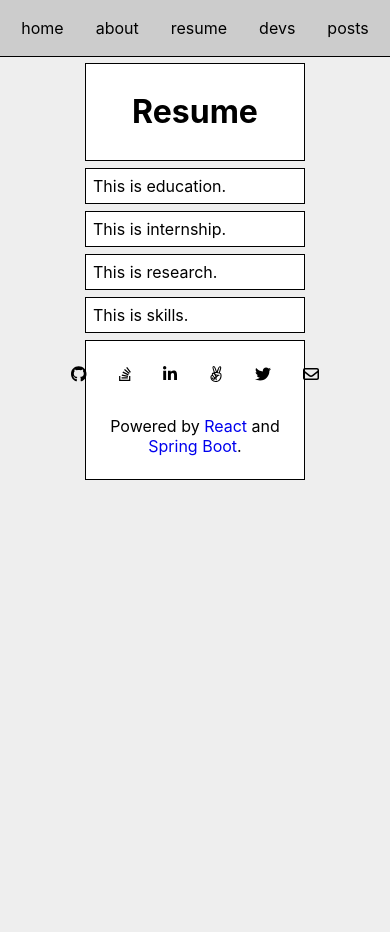
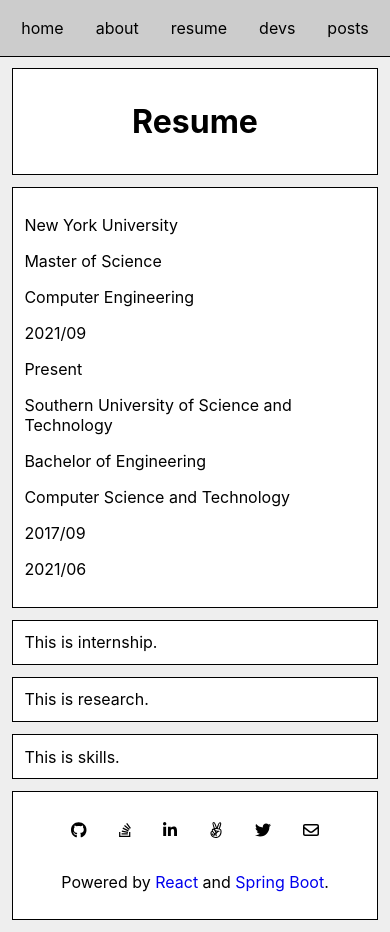
Before and after one commit to Alan052918/mysite-web, a React (Create React App) app: page /resume in a window 390 px wide. Before the commit the page ends 900 px from the top, so only its background shows below. Built offline with nearby package versions, Linux system fonts and the light colour scheme.

Commit message:
Make main-components responsive to media queries

```diff
--- a/src/components/resume/Education.tsx
+++ b/src/components/resume/Education.tsx
@@ -1,11 +1,11 @@
-import React from "react";
+import degrees from "../../data/resume/degrees";
 
 interface DegreeProps {
   school: string;
   degree: string;
   major: string;
-  start_year: string;
-  end_year: string;
+  start_time: string;
+  end_time: string;
 }
 
 const Degree = (props: DegreeProps) => (
@@ -13,39 +13,23 @@ const Degree = (props: DegreeProps) => (
     <p>{props.school}</p>
     <p>{props.degree}</p>
     <p>{props.major}</p>
-    <p>{props.start_year}</p>
-    <p>{props.end_year}</p>
+    <p>{props.start_time}</p>
+    <p>{props.end_time}</p>
   </div>
 );
 
-class Education extends React.Component {
-  renderDegree(
-    school: string,
-    degree: string,
-    major: string,
-    start_year: string,
-    end_year: string
-  ) {
-    return (
+const Education = () => (
+  <div className="education main-component">
+    {degrees.map((d) => (
       <Degree
-        school={school}
-        degree={degree}
-        major={major}
-        start_year={start_year}
-        end_year={end_year}
+        school={d.school}
+        degree={d.degree}
+        major={d.major}
+        start_time={d.start_time}
+        end_time={d.end_time}
       />
-    );
-  }
-
-  render() {
-    return (
-      <div className="education main-component">
-        This is education.
-        {/*{this.renderDegree("", "", "", "", "")}*/}
-        {/*{this.renderDegree("", "", "", "", "")}*/}
-      </div>
-    );
-  }
-}
+    ))}
+  </div>
+);
 
 export default Education;
--- /dev/null
+++ b/src/data/resume/degrees.ts
@@ -0,0 +1,18 @@
+const degrees = [
+    {
+        school: "New York University",
+        degree: "Master of Science",
+        major: "Computer Engineering",
+        start_time: "2021/09",
+        end_time: "Present",
+    },
+    {
+        school: "Southern University of Science and Technology",
+        degree: "Bachelor of Engineering",
+        major: "Computer Science and Technology",
+        start_time: "2017/09",
+        end_time: "2021/06",
+    }
+];
+
+export default degrees;
--- a/src/styles/_main.scss
+++ b/src/styles/_main.scss
@@ -1,12 +1,4 @@
 .main {
-    display: block;
-
-    align-items: center;
-    justify-content: center;
-
-    min-height: 100vh;
-    position: relative;
-
     .main-body {
         display: flex;
 
@@ -14,14 +6,20 @@
         justify-content: center;
 
         .main-body-container {
-            width: 60%;
+            width: 100%;
+        }
 
-            .main-component {
-                background-color: white;
-                border: solid 1px black;
-                margin: 3%;
-                padding: 3%;
+        @media (min-width: 800px) {
+            .main-body-container {
+                width: 800px;
             }
+        }
+
+        .main-component {
+            background-color: white;
+            border: solid 1px black;
+            margin: 3%;
+            padding: 3%;
         }
     }
 }
```
Also changed, not shown: src/data/contact.ts (renamed from src/data/contact.tsx), src/data/devs.ts (renamed from src/data/devs.tsx), src/data/repos.ts (renamed from src/data/repos.tsx).
